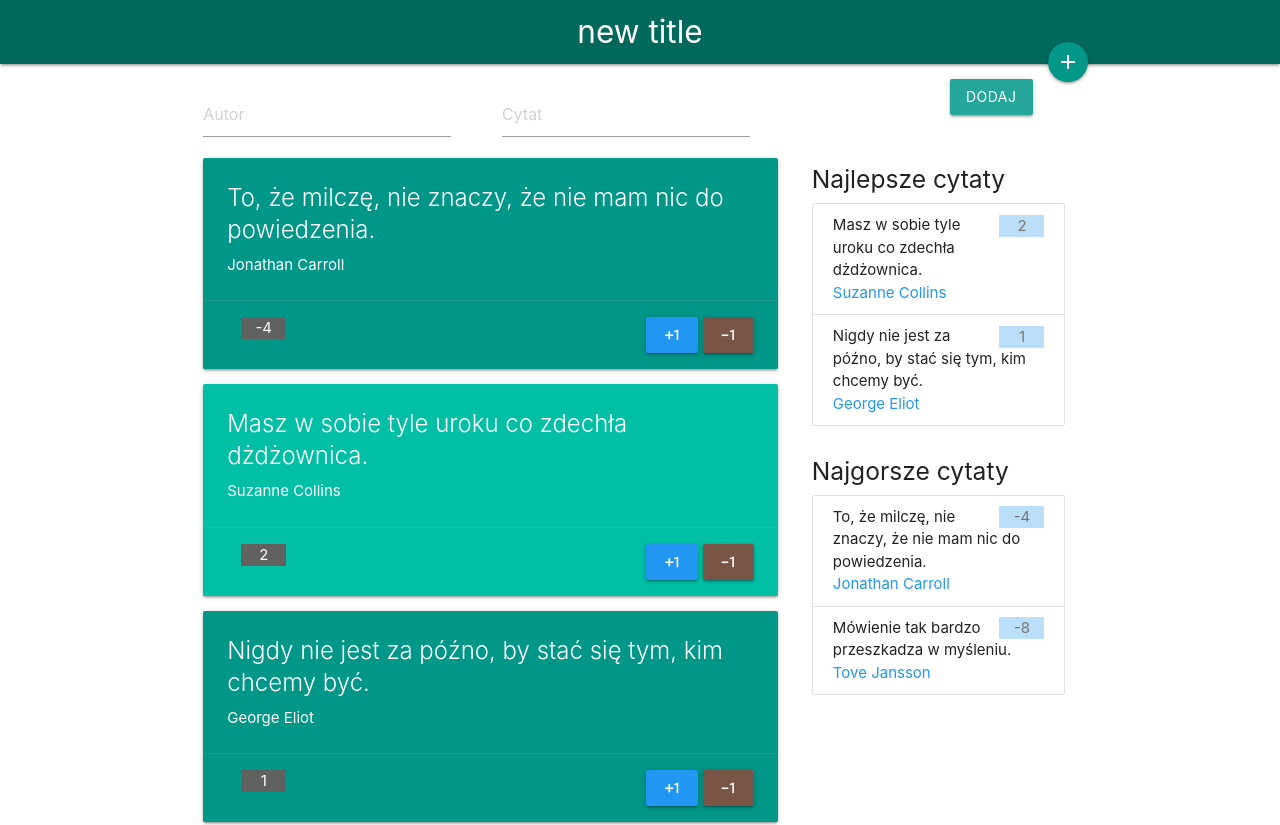
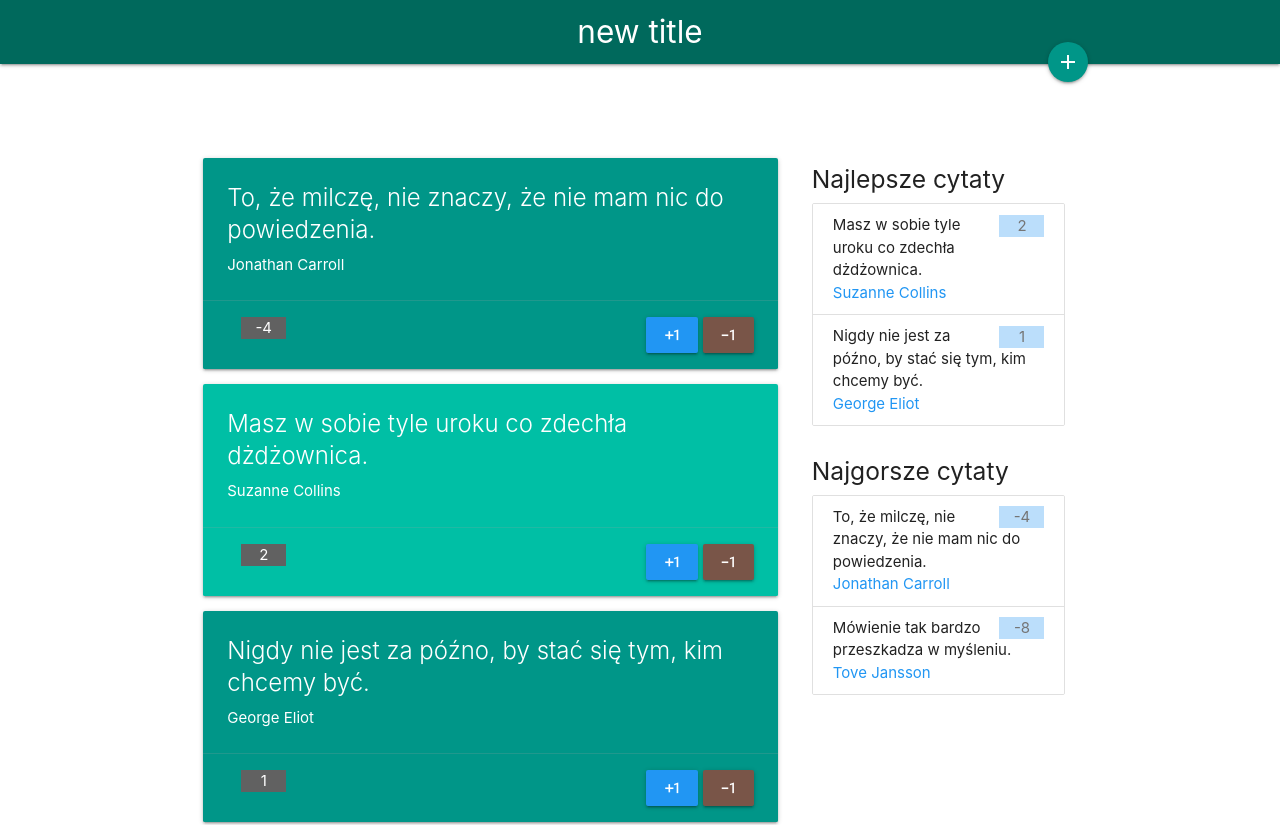
Before and after one commit to MarcinBamburski1987/UdemyKomponentBestQuotes, an Angular app: page / in a window 1280 px wide. Shown: the top 825 px of the page. Built offline with nearby package versions, Linux system fonts and the light colour scheme.

Commit message:
in ParentComp in button tag is fired method from ChildComp by # template reference, Method is named onSwitchForm. It shows and hide button element on screen

```diff
--- a/src/app/app.component.html
+++ b/src/app/app.component.html
@@ -4,10 +4,10 @@
 
 <div class="container q-container">
   <!--Dodawanie cytatu-->
-  <button class="btn-floating teal add-button">
+  <button class="btn-floating teal add-button" (click)="form.onSwitchForm()">
     <i class="material-icons">add</i>
   </button>
-  <app-form (newQuotation)="onNewQuotation($event)"></app-form>
+  <app-form #form (newQuotation)="onNewQuotation($event)"></app-form>
   <!-- Koniec dodawania cytatu -->
 
   <div class="row">
--- a/src/app/form/form.component.ts
+++ b/src/app/form/form.component.ts
@@ -8,7 +8,7 @@ import { Quotation } from '../models/quotation';
 })
 export class FormComponent {
   @Output() newQuotation = new EventEmitter<Quotation>();
-  showForm = true;
+  showForm = false;
   quotation: Quotation = {author: '', sentence: '', votes: 0};
 
   onSwitchForm(): void {
```
